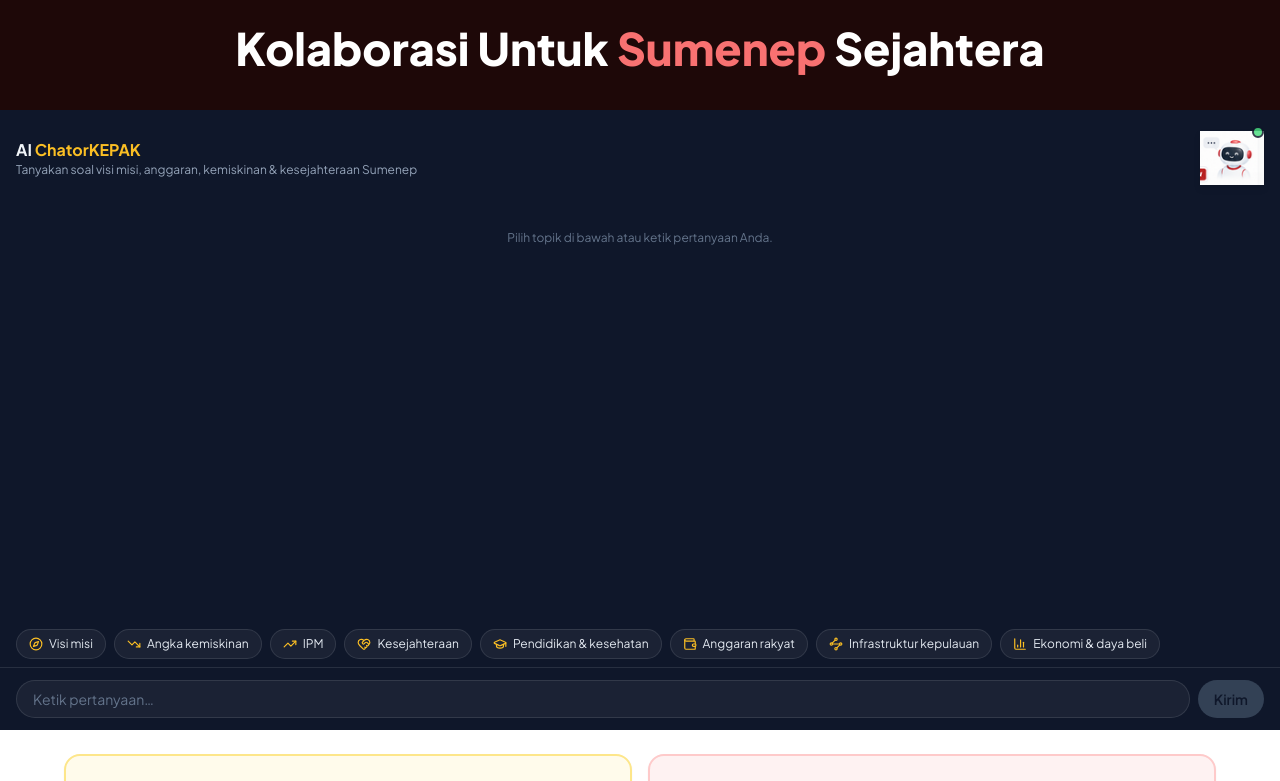
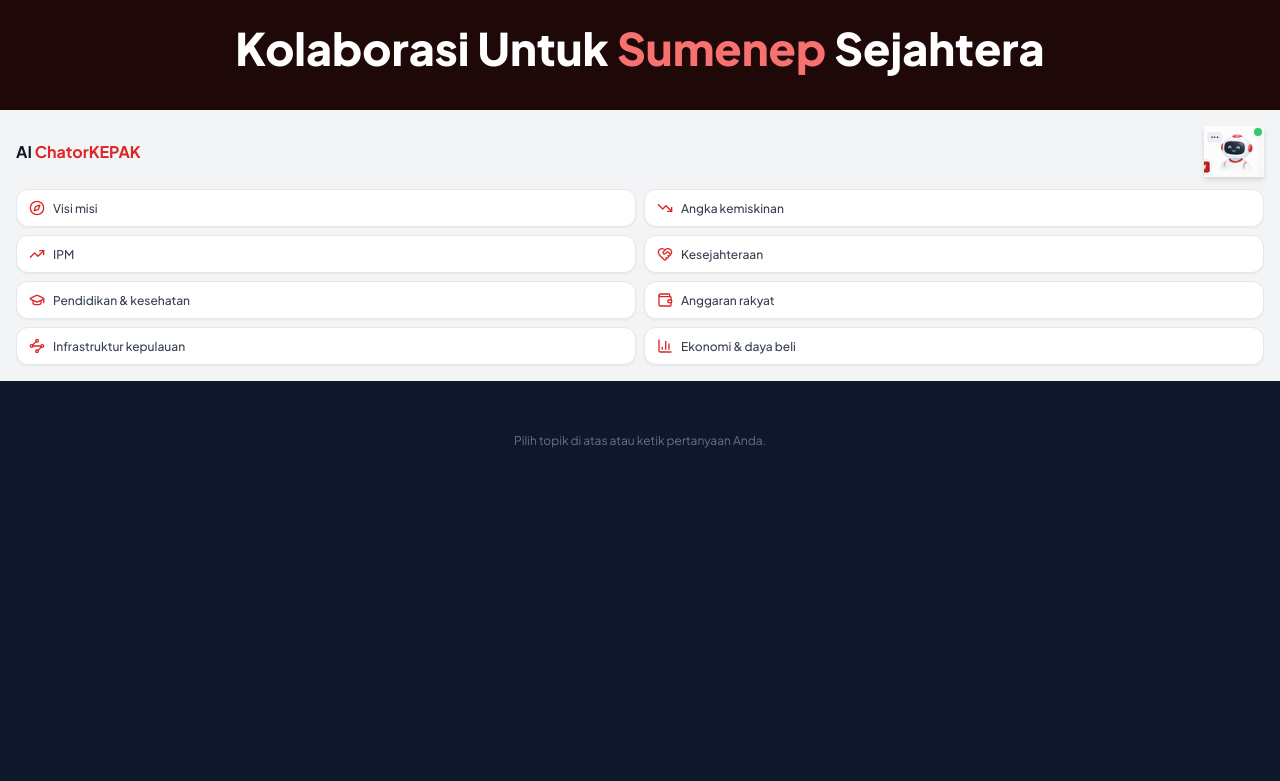
Before and after one commit to hamrasidi7-rgb/ChatorKEPAK, a Next.js app: page / in a window 1280 px wide. Shown: the part 499-1280 px from the top of the page. Built offline with nearby package versions, Linux system fonts and the light colour scheme.

Commit message:
feat: chip 2x4 grid, warna merah, latar abu-abu elegan, hapus subtitle

```diff
--- a/src/app/page.tsx
+++ b/src/app/page.tsx
@@ -1,43 +1,78 @@
 "use client";
 
+import { useState } from "react";
 import Image from "next/image";
+import {
+  Compass, TrendingDown, TrendingUp, HeartHandshake,
+  GraduationCap, Wallet, Waypoints, BarChart3,
+} from "lucide-react";
 import HeroSection from "@/components/home/HeroSection";
 import AIChatWidget from "@/components/ai/AIChatWidget";
 import Link from "next/link";
 
+const chipPrompts = [
+  { id: "visi", label: "Visi misi", icon: Compass, prompt: "Jelaskan visi 'Sumenep Unggul, Mandiri, dan Sejahtera' dan 5 misi Bupati 2025–2030." },
+  { id: "kemiskinan", label: "Angka kemiskinan", icon: TrendingDown, prompt: "Berapa angka kemiskinan Sumenep terbaru dan bagaimana trennya?" },
+  { id: "ipm", label: "IPM", icon: TrendingUp, prompt: "Bagaimana perkembangan IPM Sumenep dari 2021 hingga sekarang?" },
+  { id: "kesejahteraan", label: "Kesejahteraan", icon: HeartHandshake, prompt: "Apa program penguatan kesejahteraan masyarakat yang dijalankan?" },
+  { id: "sdm", label: "Pendidikan & kesehatan", icon: GraduationCap, prompt: "Bagaimana peningkatan SDM diterjemahkan ke pendidikan dan kesehatan?" },
+  { id: "anggaran", label: "Anggaran rakyat", icon: Wallet, prompt: "Berapa APBD yang dialokasikan untuk menekan kemiskinan?" },
+  { id: "infrastruktur", label: "Infrastruktur kepulauan", icon: Waypoints, prompt: "Bagaimana keseimbangan pembangunan kepulauan dan daratan?" },
+  { id: "ekonomi", label: "Ekonomi & daya beli", icon: BarChart3, prompt: "Bagaimana pertumbuhan ekonomi dan daya beli warga Sumenep?" },
+];
+
 export default function BerandaPage() {
+  const [chatKey, setChatKey] = useState(0);
+  const [pendingQuestion, setPendingQuestion] = useState<string | null>(null);
+
+  function kirimChip(prompt: string) {
+    setPendingQuestion(prompt);
+    setChatKey((k) => k + 1);
+  }
+
   return (
     <div>
       <HeroSection />
 
       {/* AI Chat Section */}
-      <section className="bg-slate-900">
-        {/* Intro bar dengan robot icon */}
-        <div className="px-4 pt-4 pb-0 flex items-center gap-3">
+      <section className="bg-gray-100">
+
+        {/* Intro bar */}
+        <div className="px-4 pt-4 pb-3 flex items-center gap-3">
           <div className="flex-1">
-            <h2 className="text-base font-bold text-slate-100">
-              AI <span className="text-amber-400">ChatorKEPAK</span>
+            <h2 className="text-base font-bold text-gray-900">
+              AI <span className="text-brand-red">ChatorKEPAK</span>
             </h2>
-            <p className="text-xs text-slate-400 leading-snug">
-              Tanyakan soal visi misi, anggaran, kemiskinan &amp; kesejahteraan Sumenep
-            </p>
           </div>
           <div className="relative flex-shrink-0">
-            <div className="w-16 h-16 relative">
-              <Image
-                src="/images/ICON AI CHATOR KEPAK.png"
-                alt="AI ChatorKEPAK"
-                fill
-                className="object-contain drop-shadow-md"
-              />
-            </div>
-            <div className="absolute top-0 right-0 w-3 h-3 bg-green-400 rounded-full border-2 border-slate-900 animate-pulse" />
+            <Image
+              src="/images/ICON AI CHATOR KEPAK.png"
+              alt="AI ChatorKEPAK"
+              width={60}
+              height={60}
+              className="object-contain drop-shadow-md"
+            />
+            <div className="absolute top-0 right-0 w-3 h-3 bg-green-500 rounded-full border-2 border-gray-100 animate-pulse" />
           </div>
         </div>
 
-        {/* Chat widget — tanpa header duplikat */}
-        <div className="h-[480px] md:h-[540px]">
-          <AIChatWidget showHeader={false} />
+        {/* 8 Quick-prompt — grid 2 kolom × 4 baris */}
+        <div className="px-4 pb-4 grid grid-cols-2 gap-2">
+          {chipPrompts.map((c) => (
+            <button
+              key={c.id}
+              onClick={() => kirimChip(c.prompt)}
+              className="flex items-center gap-2 rounded-xl border border-gray-200 bg-white px-3 py-2.5 text-xs text-gray-700 font-medium shadow-sm hover:border-brand-red hover:text-brand-red transition-all text-left"
+            >
+              <c.icon className="h-4 w-4 text-brand-red flex-shrink-0" />
+              <span className="leading-tight">{c.label}</span>
+            </button>
+          ))}
+        </div>
+
+        {/* Chat widget */}
+        <div className="h-[420px] md:h-[480px]">
+          <AIChatWidget key={chatKey} initialQuestion={pendingQuestion} showHeader={false} />
         </div>
       </section>
 
--- a/src/components/ai/AIChatWidget.tsx
+++ b/src/components/ai/AIChatWidget.tsx
@@ -1,22 +1,7 @@
 "use client";
 
 import { useState, useRef, useEffect } from "react";
-import {
-  Compass, TrendingDown, TrendingUp, HeartHandshake,
-  GraduationCap, Wallet, Waypoints, BarChart3,
-} from "lucide-react";
 import type { ChatMessage } from "@/types";
-
-const chipPrompts = [
-  { id: "visi", label: "Visi misi", icon: Compass, prompt: "Jelaskan visi 'Sumenep Unggul, Mandiri, dan Sejahtera' dan 5 misi Bupati 2025–2030." },
-  { id: "kemiskinan", label: "Angka kemiskinan", icon: TrendingDown, prompt: "Berapa angka kemiskinan Sumenep terbaru dan bagaimana trennya?" },
-  { id: "ipm", label: "IPM", icon: TrendingUp, prompt: "Bagaimana perkembangan IPM Sumenep dari 2021 hingga sekarang?" },
-  { id: "kesejahteraan", label: "Kesejahteraan", icon: HeartHandshake, prompt: "Apa program penguatan kesejahteraan masyarakat yang dijalankan?" },
-  { id: "sdm", label: "Pendidikan & kesehatan", icon: GraduationCap, prompt: "Bagaimana peningkatan SDM diterjemahkan ke pendidikan dan kesehatan?" },
-  { id: "anggaran", label: "Anggaran rakyat", icon: Wallet, prompt: "Berapa APBD yang dialokasikan untuk menekan kemiskinan?" },
-  { id: "infrastruktur", label: "Infrastruktur kepulauan", icon: Waypoints, prompt: "Bagaimana keseimbangan pembangunan kepulauan dan daratan?" },
-  { id: "ekonomi", label: "Ekonomi & daya beli", icon: BarChart3, prompt: "Bagaimana pertumbuhan ekonomi dan daya beli warga Sumenep?" },
-];
 
 export default function AIChatWidget({
   initialQuestion = null,
@@ -71,15 +56,12 @@ export default function AIChatWidget({
 
   return (
     <div className="flex flex-col h-full bg-slate-900">
-      {/* Header */}
+      {/* Header — hanya di halaman /ai-chat */}
       {showHeader && (
         <div className="px-4 pt-4 pb-2 flex-shrink-0">
           <h2 className="text-base font-bold text-slate-100">
-            AI <span className="text-amber-400">ChatorKEPAK</span>
+            AI <span className="text-red-400">ChatorKEPAK</span>
           </h2>
-          <p className="text-xs text-slate-400">
-            Tanyakan soal visi misi, anggaran, kemiskinan &amp; kesejahteraan Sumenep
-          </p>
           <div className="flex items-center gap-1.5 mt-1">
             <div className={`w-1.5 h-1.5 rounded-full ${isOnline ? "bg-green-400 animate-pulse" : "bg-gray-500"}`} />
             <span className="text-slate-500 text-xs">{isOnline ? "Online" : "Offline"}</span>
@@ -88,10 +70,10 @@ export default function AIChatWidget({
       )}
 
       {/* Messages area */}
-      <div className="flex-1 overflow-y-auto px-4 py-2 space-y-2">
+      <div className="flex-1 overflow-y-auto px-4 py-3 space-y-2">
         {messages.length === 0 && (
-          <p className="mt-8 text-center text-xs text-slate-500">
-            Pilih topik di bawah atau ketik pertanyaan Anda.
+          <p className="mt-10 text-center text-xs text-slate-500">
+            Pilih topik di atas atau ketik pertanyaan Anda.
           </p>
         )}
         {messages.map((msg, i) => (
@@ -99,7 +81,7 @@ export default function AIChatWidget({
             key={i}
             className={`max-w-[85%] rounded-2xl px-3 py-2 text-sm ${
               msg.role === "user"
-                ? "ml-auto bg-amber-500/90 text-slate-900"
+                ? "ml-auto bg-brand-red text-white"
                 : "mr-auto bg-white/10 text-slate-200"
             }`}
           >
@@ -122,20 +104,6 @@ export default function AIChatWidget({
         <div ref={messagesEndRef} />
       </div>
 
-      {/* Chip kategori */}
-      <div className="px-4 py-2 flex gap-2 overflow-x-auto [scrollbar-width:none] flex-shrink-0">
-        {chipPrompts.map((c) => (
-          <button
-            key={c.id}
-            onClick={() => sendMessage(c.prompt)}
-            className="flex shrink-0 items-center gap-1.5 rounded-full border border-white/10 bg-white/5 px-3 py-1.5 text-xs text-slate-200 transition hover:border-amber-300/50 hover:bg-white/10"
-          >
-            <c.icon className="h-3.5 w-3.5 text-amber-400" />
-            {c.label}
-          </button>
-        ))}
-      </div>
-
       {/* Input */}
       <div className="px-4 py-3 border-t border-white/10 flex gap-2 flex-shrink-0">
         <input
@@ -143,12 +111,12 @@ export default function AIChatWidget({
           onChange={(e) => setInput(e.target.value)}
           onKeyDown={(e) => e.key === "Enter" && !e.shiftKey && sendMessage(input)}
           placeholder="Ketik pertanyaan…"
-          className="flex-1 rounded-full border border-white/10 bg-white/5 px-4 py-2 text-sm text-slate-100 outline-none placeholder:text-slate-500 focus:border-amber-300/50"
+          className="flex-1 rounded-full border border-white/10 bg-white/5 px-4 py-2 text-sm text-slate-100 outline-none placeholder:text-slate-500 focus:border-red-400/50"
         />
         <button
           onClick={() => sendMessage(input)}
           disabled={!input.trim() || loading}
-          className="rounded-full bg-amber-500 disabled:bg-slate-700 px-4 py-2 text-sm font-semibold text-slate-900 transition hover:bg-amber-400"
+          className="rounded-full bg-brand-red disabled:bg-slate-700 px-4 py-2 text-sm font-semibold text-white transition hover:bg-brand-red-hover"
         >
           Kirim
         </button>
```
